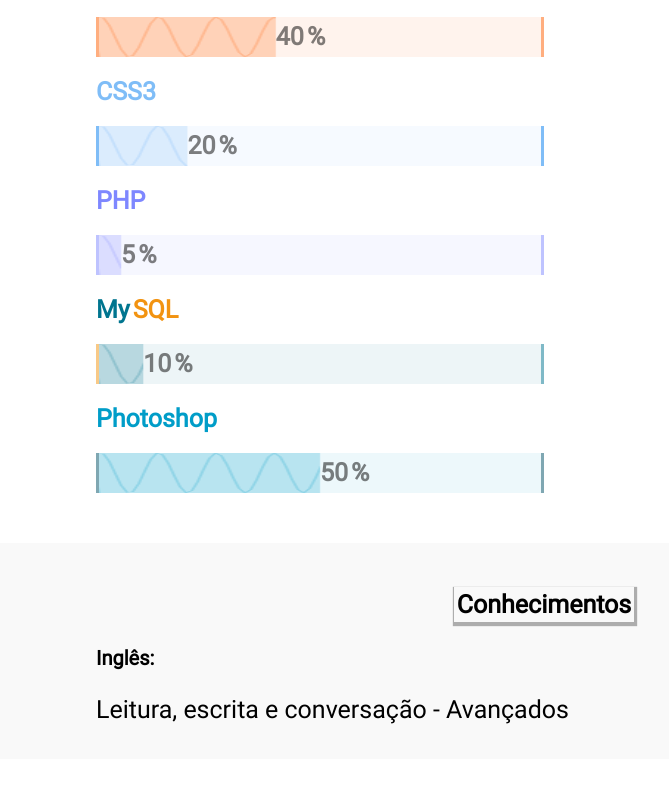
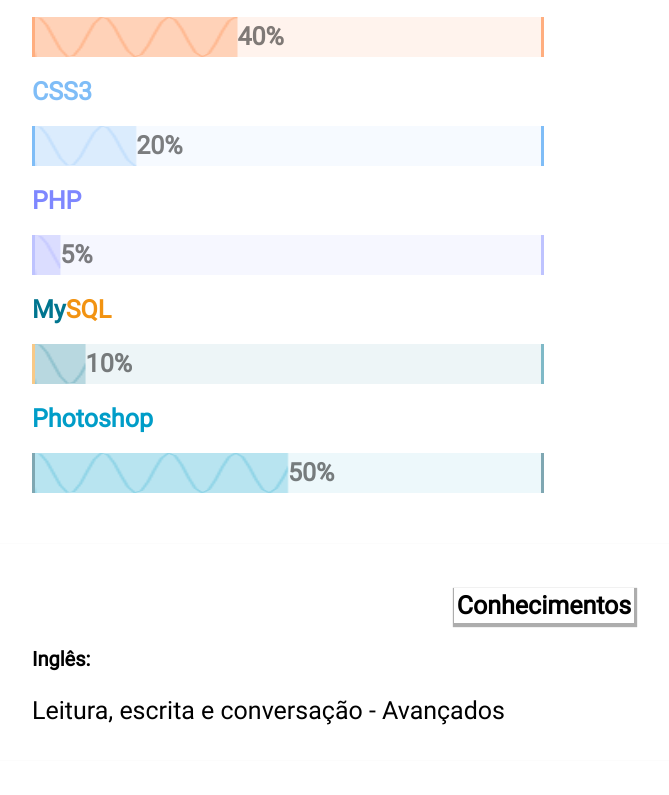
Before and after one commit to rodrigosebastiao/PersonalWeb, a plain HTML site: page index.html in a window 1280 px wide. Shown: the part 1305-2100 px from the top of the page, without its empty margins (96-765 px from the left). Drawn offline with nearby package versions, Linux system fonts and the light colour scheme; a web font is replaced by a local one.

Commit message:
larger body/ enhance sections

```diff
--- a/front.css
+++ b/front.css
@@ -125,7 +125,7 @@
 
 .central {
   /*controla largura do conteúdo*/
-  width: 70%;
+  width: 80%;
   margin: 0 auto;
 }
 
@@ -313,7 +313,8 @@
 }
 
 section.index:nth-child(odd) {
-  background: #f9f9f9;
+  border-top: 1px solid #fcfcfc;
+  border-bottom: 1px solid #fcfcfc;
 }
 
 section h1 {
@@ -322,7 +323,7 @@
   padding: 2px 5px;
 }
 
-span {
+h1 span {
   box-shadow: 1px 2px 1px 2px #adadad;
   padding: 3px;
 }
@@ -366,10 +367,6 @@
   text-align: center;
   color: rgb(100, 100, 100);/*Fallback*/
   color: rgba(0, 0, 0, 0.5);
-}
-
-span.pct_sign {
-  box-shadow: none;
 }
 
 canvas {
@@ -444,7 +441,6 @@
 #list h2.mysql {
   color: rgba(0, 117, 143, 1);
 } #list span.sql {
-    box-shadow: none;
     border: 0;
     color: rgba(242, 147, 17, 1);
   }
```
